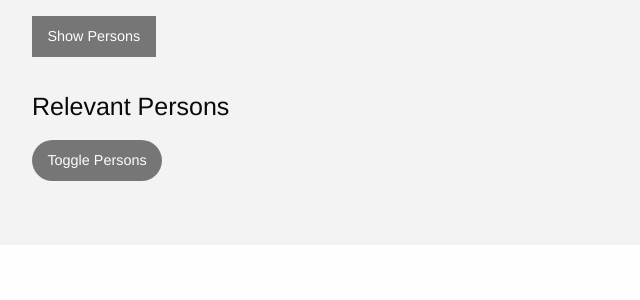
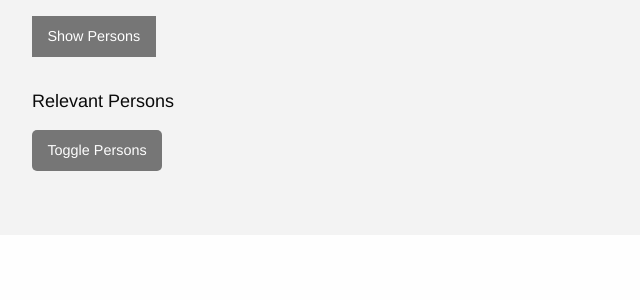
Before and after one commit to IamManchanda/react-app, a React app: page / in a window 1280 px wide. Shown: the top 300 px of the page, without its empty margins (0-640 px from the left). Built offline with nearby package versions, Linux system fonts and the light colour scheme.

Commit message:
More scoping!

```diff
--- a/src/components/cockpit/AppCockpit.js
+++ b/src/components/cockpit/AppCockpit.js
@@ -1,4 +1,5 @@
 import React from 'react';
+import scoped from './__scoped.scss';
 
 const AppCockpit = (props) => {
   const toggleStateCSS = [];
@@ -9,11 +10,11 @@ const AppCockpit = (props) => {
   }
 
   return (
-    <div className="app-Cockpit grid-x grid-margin-x">
+    <div className={'app-Cockpit grid-x grid-margin-x '  + scoped.main}>
       <div className="cell">
-        <h4 className="app-Cockpit_Title">{props.appTitle}</h4>
+        <h4 className={'app-Cockpit_Title ' + scoped.title}>{props.appTitle}</h4>
         <button
-          className={'button app-Cockpit_Button' + toggleStateCSS.join(' ')}
+          className={'button app-Cockpit_Button '  + scoped.button + toggleStateCSS.join(' ')}
           onClick={props.clicked}>
           Toggle Persons
         </button>
--- /dev/null
+++ b/src/components/cockpit/__scoped.scss
@@ -0,0 +1,21 @@
+// As this file is scoped through CSS Modules,
+// you don't have to worry about any naming convention
+// like ECSS to beat specificity
+// That said, I recommend ECSS instead of scoping
+// Just note that you can't have `-` within your classes like css!
+
+$boxShadowVar: 0 2px 5px 0 rgba(0, 0, 0, 0.16), 0 2px 10px 0 rgba(0, 0, 0, 0.12);
+
+// Main Block of the component
+.main {
+  margin-top: 1rem;
+}
+
+// All Elements within the main block
+.title {
+  font-size: 1.125rem;
+}
+
+.button {
+  border-radius: 5px;
+}
```
Also changed, not shown: 1 other file (tests, documents, lock files or other folders).
